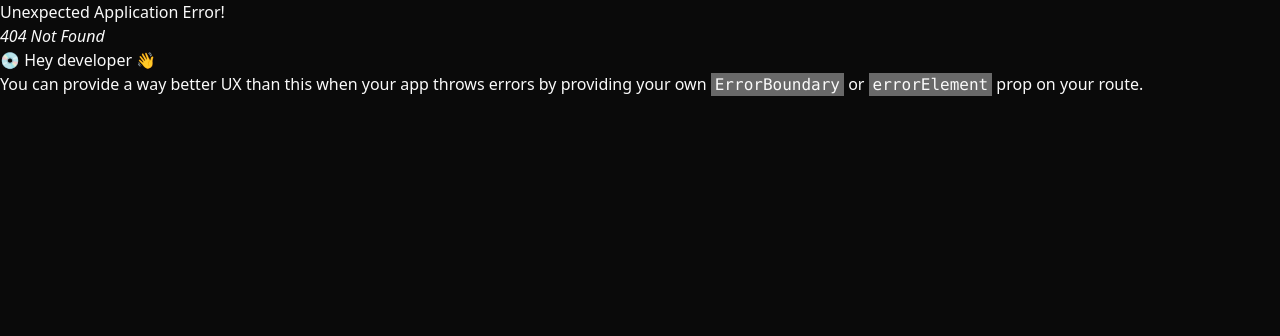
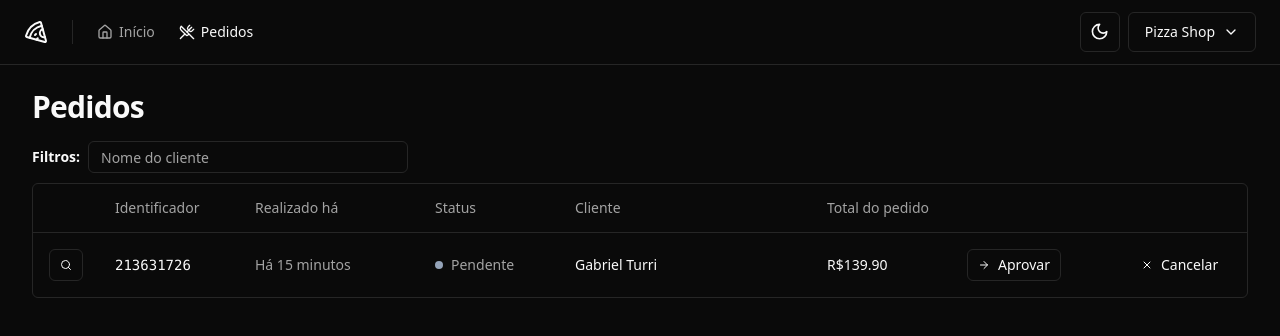
Before and after one commit to GabrielTurri/pizza-shop, a React (Vite) app: page /orders in a window 1280 px wide. Before the commit this address had no page. Shown: the top 336 px of the page. Built offline with nearby package versions, Linux system fonts and the light colour scheme.

Commit message:
page: orders

```diff
--- a/src/components/ui/button.tsx
+++ b/src/components/ui/button.tsx
@@ -22,6 +22,7 @@
       size: {
         default: 'h-10 px-4 py-2',
         sm: 'h-9 rounded-md px-3',
+        xs: 'h-8 rounded-md px-2.5',
         lg: 'h-11 rounded-md px-8',
         icon: 'h-10 w-10',
       },
--- /dev/null
+++ b/src/components/ui/table.tsx
@@ -0,0 +1,117 @@
+import * as React from "react"
+
+import { cn } from "@/lib/utils"
+
+const Table = React.forwardRef<
+  HTMLTableElement,
+  React.HTMLAttributes<HTMLTableElement>
+>(({ className, ...props }, ref) => (
+  <div className="relative w-full overflow-auto">
+    <table
+      ref={ref}
+      className={cn("w-full caption-bottom text-sm", className)}
+      {...props}
+    />
+  </div>
+))
+Table.displayName = "Table"
+
+const TableHeader = React.forwardRef<
+  HTMLTableSectionElement,
+  React.HTMLAttributes<HTMLTableSectionElement>
+>(({ className, ...props }, ref) => (
+  <thead ref={ref} className={cn("[&_tr]:border-b", className)} {...props} />
+))
+TableHeader.displayName = "TableHeader"
+
+const TableBody = React.forwardRef<
+  HTMLTableSectionElement,
+  React.HTMLAttributes<HTMLTableSectionElement>
+>(({ className, ...props }, ref) => (
+  <tbody
+    ref={ref}
+    className={cn("[&_tr:last-child]:border-0", className)}
+    {...props}
+  />
+))
+TableBody.displayName = "TableBody"
+
+const TableFooter = React.forwardRef<
+  HTMLTableSectionElement,
+  React.HTMLAttributes<HTMLTableSectionElement>
+>(({ className, ...props }, ref) => (
+  <tfoot
+    ref={ref}
+    className={cn(
+      "border-t bg-muted/50 font-medium [&>tr]:last:border-b-0",
+      className
+    )}
+    {...props}
+  />
+))
+TableFooter.displayName = "TableFooter"
+
+const TableRow = React.forwardRef<
+  HTMLTableRowElement,
+  React.HTMLAttributes<HTMLTableRowElement>
+>(({ className, ...props }, ref) => (
+  <tr
+    ref={ref}
+    className={cn(
+      "border-b transition-colors hover:bg-muted/50 data-[state=selected]:bg-muted",
+      className
+    )}
+    {...props}
+  />
+))
+TableRow.displayName = "TableRow"
+
+const TableHead = React.forwardRef<
+  HTMLTableCellElement,
+  React.ThHTMLAttributes<HTMLTableCellElement>
+>(({ className, ...props }, ref) => (
+  <th
+    ref={ref}
+    className={cn(
+      "h-12 px-4 text-left align-middle font-medium text-muted-foreground [&:has([role=checkbox])]:pr-0",
+      className
+    )}
+    {...props}
+  />
+))
+TableHead.displayName = "TableHead"
+
+const TableCell = React.forwardRef<
+  HTMLTableCellElement,
+  React.TdHTMLAttributes<HTMLTableCellElement>
+>(({ className, ...props }, ref) => (
+  <td
+    ref={ref}
+    className={cn("p-4 align-middle [&:has([role=checkbox])]:pr-0", className)}
+    {...props}
+  />
+))
+TableCell.displayName = "TableCell"
+
+const TableCaption = React.forwardRef<
+  HTMLTableCaptionElement,
+  React.HTMLAttributes<HTMLTableCaptionElement>
+>(({ className, ...props }, ref) => (
+  <caption
+    ref={ref}
+    className={cn("mt-4 text-sm text-muted-foreground", className)}
+    {...props}
+  />
+))
+TableCaption.displayName = "TableCaption"
+
+export {
+  Table,
+  TableHeader,
+  TableBody,
+  TableFooter,
+  TableHead,
+  TableRow,
+  TableCell,
+  TableCaption,
+}
--- /dev/null
+++ b/src/pages/app/orders/orders.tsx
@@ -0,0 +1,86 @@
+import { ArrowRight, Search, X } from 'lucide-react'
+import { Helmet } from 'react-helmet-async'
+
+import { Button } from '@/components/ui/button'
+import { Input } from '@/components/ui/input'
+import {
+  Table,
+  TableBody,
+  TableCell,
+  TableHead,
+  TableHeader,
+  TableRow,
+} from '@/components/ui/table'
+
+export function Orders() {
+  return (
+    <>
+      <Helmet title="Pedidos" />
+      <div className="flex flex-col gap-4">
+        <h1 className="text-3xl font-bold tracking-tight">Pedidos</h1>
+      </div>
+      <div className="space-y-2.5">
+        <form action="" className="flex items-center gap-2">
+          <span className="text-sm font-semibold">Filtros:</span>
+          <Input placeholder="Nome do cliente" className="h-8 w-[320px]" />
+        </form>
+
+        <div className="rounded-md border">
+          <Table>
+            <TableHeader>
+              <TableRow>
+                <TableHead className="w-[64px]"></TableHead>
+                <TableHead className="w-[140px]">Identificador</TableHead>
+                <TableHead className="w-[180px]">Realizado há</TableHead>
+                <TableHead className="w-[140px]">Status</TableHead>
+                <TableHead>Cliente</TableHead>
+                <TableHead className="w-[140px]">Total do pedido</TableHead>
+                <TableHead className="w-[164px]"></TableHead>
+                <TableHead className="w-[132px]"></TableHead>
+              </TableRow>
+            </TableHeader>
+            <TableBody>
+              <TableRow>
+                <TableCell>
+                  <Button variant="outline" size="xs">
+                    <Search className="h-3 w-3" />
+                    <span className="sr-only">Detalhes do pedido</span>
+                  </Button>
+                </TableCell>
+                <TableCell className="font-med text-medium font-mono">
+                  213631726
+                </TableCell>
+                <TableCell className="text-muted-foreground">
+                  {' '}
+                  Há 15 minutos
+                </TableCell>
+                <TableCell>
+                  <div className="flex items-center gap-2">
+                    <span className="h-2 w-2 rounded-full bg-slate-400" />
+                    <span className="font-medium text-muted-foreground">
+                      Pendente
+                    </span>
+                  </div>
+                </TableCell>
+                <TableCell className="font-medium">Gabriel Turri</TableCell>
+                <TableCell className="font-medium">R$139.90</TableCell>
+                <TableCell>
+                  <Button variant="outline" size="xs">
+                    <ArrowRight className="mr-2 h-3 w-3" />
+                    Aprovar
+                  </Button>
+                </TableCell>
+                <TableCell>
+                  <Button variant="ghost" size="xs">
+                    <X className="mr-2 h-3 w-3" />
+                    Cancelar
+                  </Button>
+                </TableCell>
+              </TableRow>
+            </TableBody>
+          </Table>
+        </div>
+      </div>
+    </>
+  )
+}
--- a/src/pages/routes.tsx
+++ b/src/pages/routes.tsx
@@ -3,6 +3,7 @@
 import { AppLayout } from './_layouts/app'
 import { AuthLayout } from './_layouts/auth'
 import { Dashboard } from './app/dashboard'
+import { Orders } from './app/orders/orders'
 import { SignIn } from './auth/sign-in'
 import { SignUp } from './auth/sign-up'
 
@@ -10,7 +11,10 @@
   {
     path: '/',
     element: <AppLayout />,
-    children: [{ path: '/', element: <Dashboard /> }],
+    children: [
+      { path: '/', element: <Dashboard /> },
+      { path: '/orders', element: <Orders /> },
+    ],
   },
   {
     path: '/',
```
